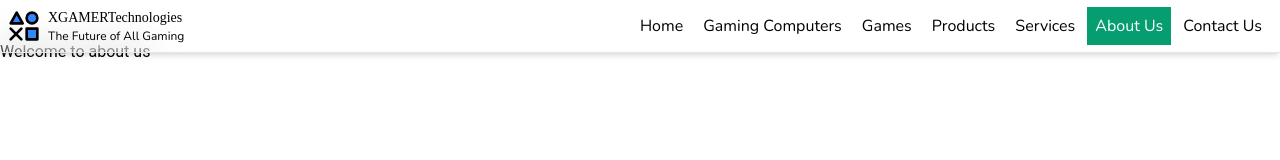
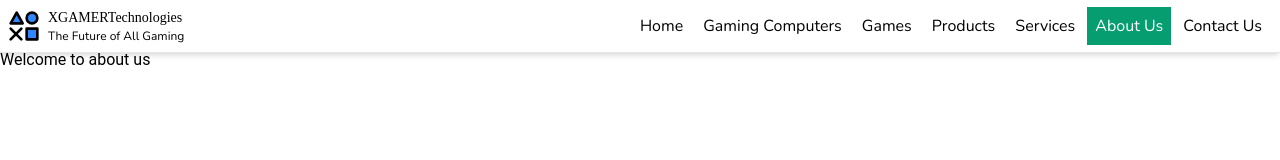
Before and after one commit to Q-T5/xgtech-rewrite, a Vue app: page /xgtech-rewrite/about-us in a window 1280 px wide. Shown: the top 160 px of the page. Built offline with nearby package versions, Linux system fonts and the light colour scheme; a web font is replaced by a local one.

Commit message:
Change margin top of main views component

```diff
--- a/src/App.vue
+++ b/src/App.vue
@@ -1,6 +1,6 @@
 <template>
   <TopNavbarComp />
-  <main class="relative mt-10">
+  <main class="relative mt-12">
     <router-view v-slot="{ Component }">
       <keep-alive>
         <component :is="Component" />
```
